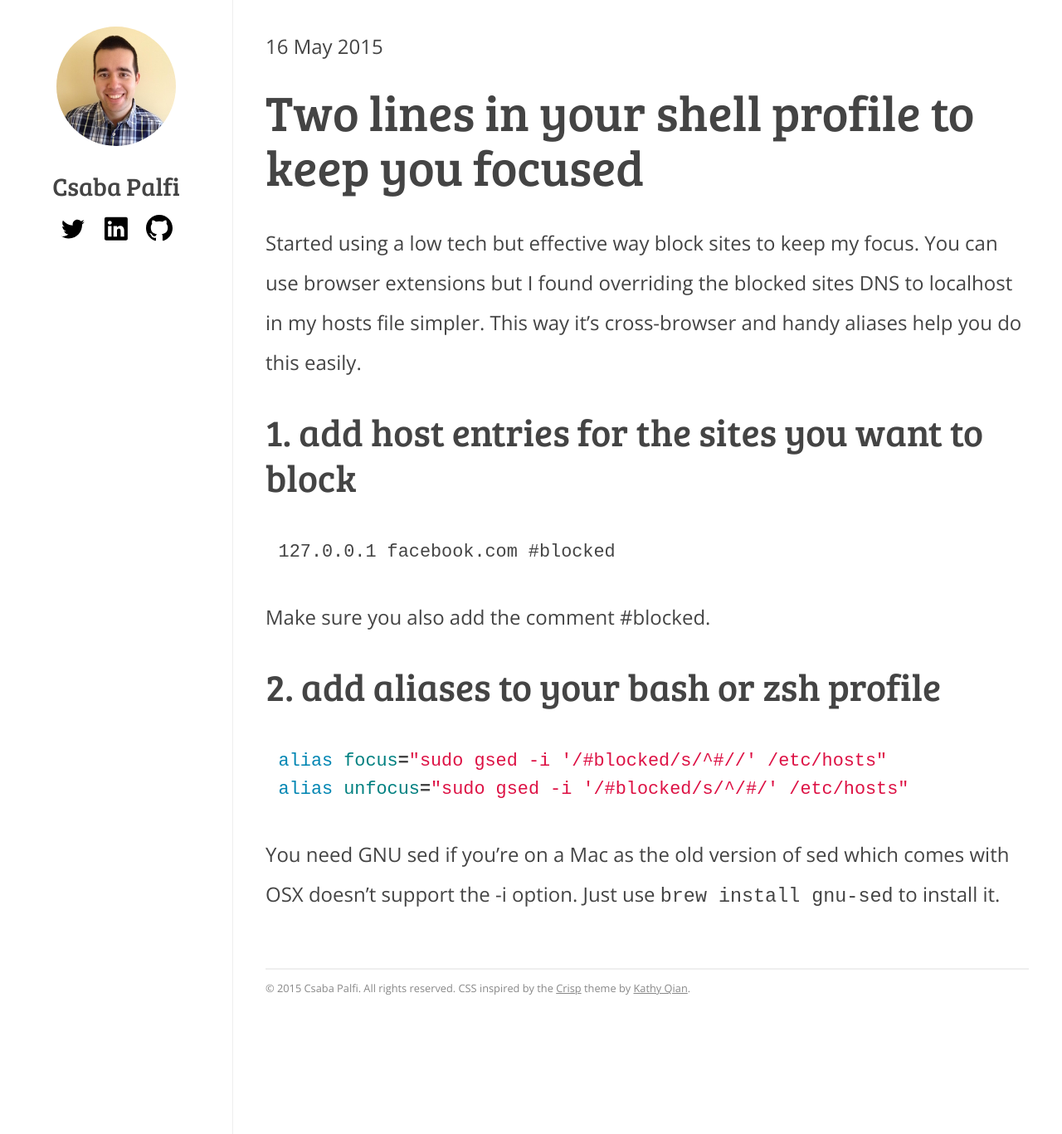
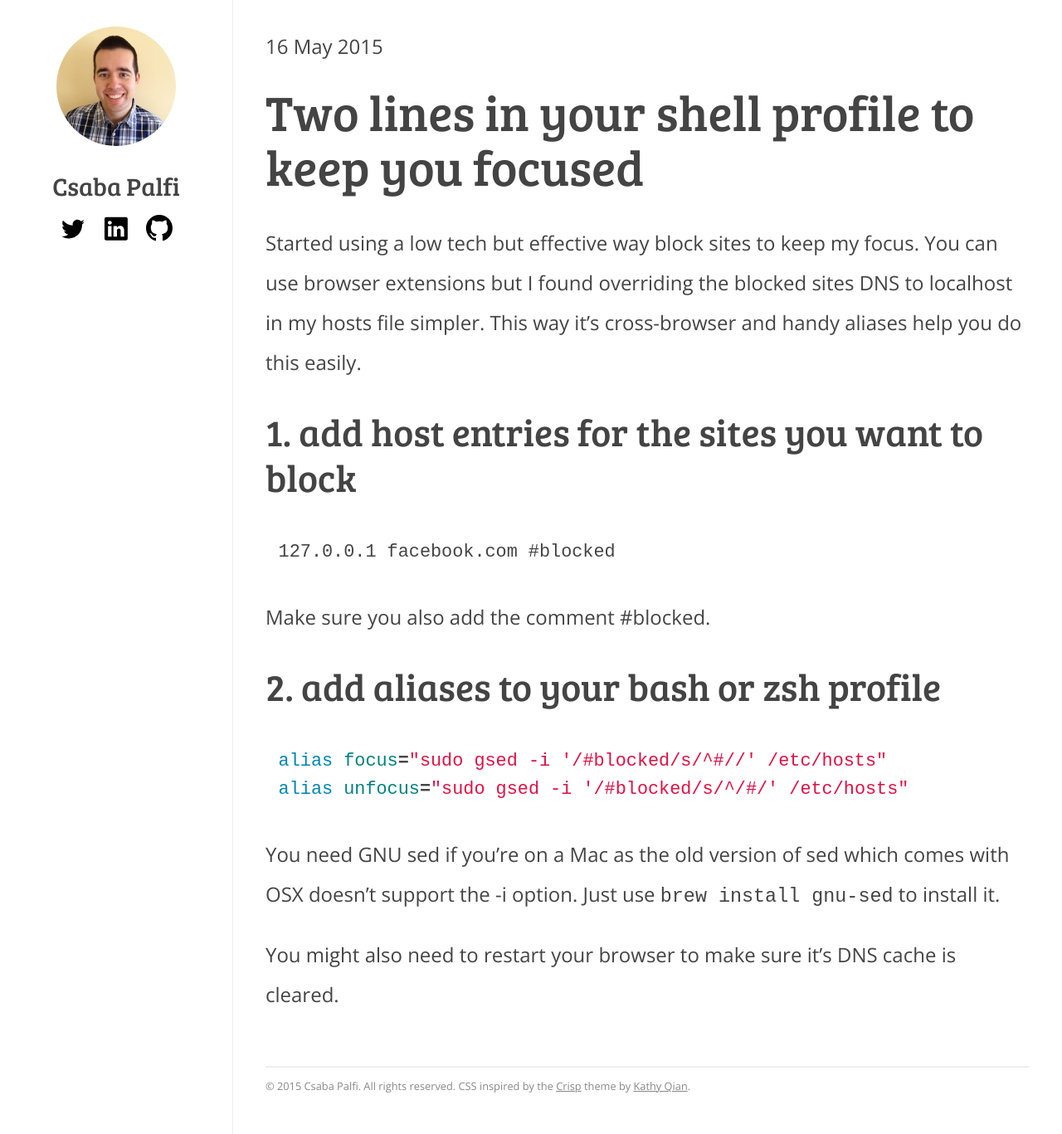
Before and after one commit to dublado/csabapalfi.github.io, a Jekyll site: the page built from _posts/2015-05-16-focus.md, in a window 1280 px wide and 1367 px high. Shown: the whole window at 83% size. Built offline with Jekyll 4.4.1, drawn with Linux system fonts in a browser that asks for light colours; Markdown is read by kramdown in place of the engine named in the settings.

Commit message:
focus - add note about browser restarts
Signed-off-by: Csaba Palfi <csaba@palfi.me>

````diff
--- a/_posts/2015-05-16-focus.md
+++ b/_posts/2015-05-16-focus.md
@@ -20,3 +20,5 @@ alias unfocus="sudo gsed -i '/#blocked/s/^/#/' /etc/hosts"
 ```
 
 You need GNU sed if you're on a Mac as the old version of sed which comes with OSX doesn't support the -i option. Just use `brew install gnu-sed` to install it.
+
+You might also need to restart your browser to make sure it's DNS cache is cleared.
````
